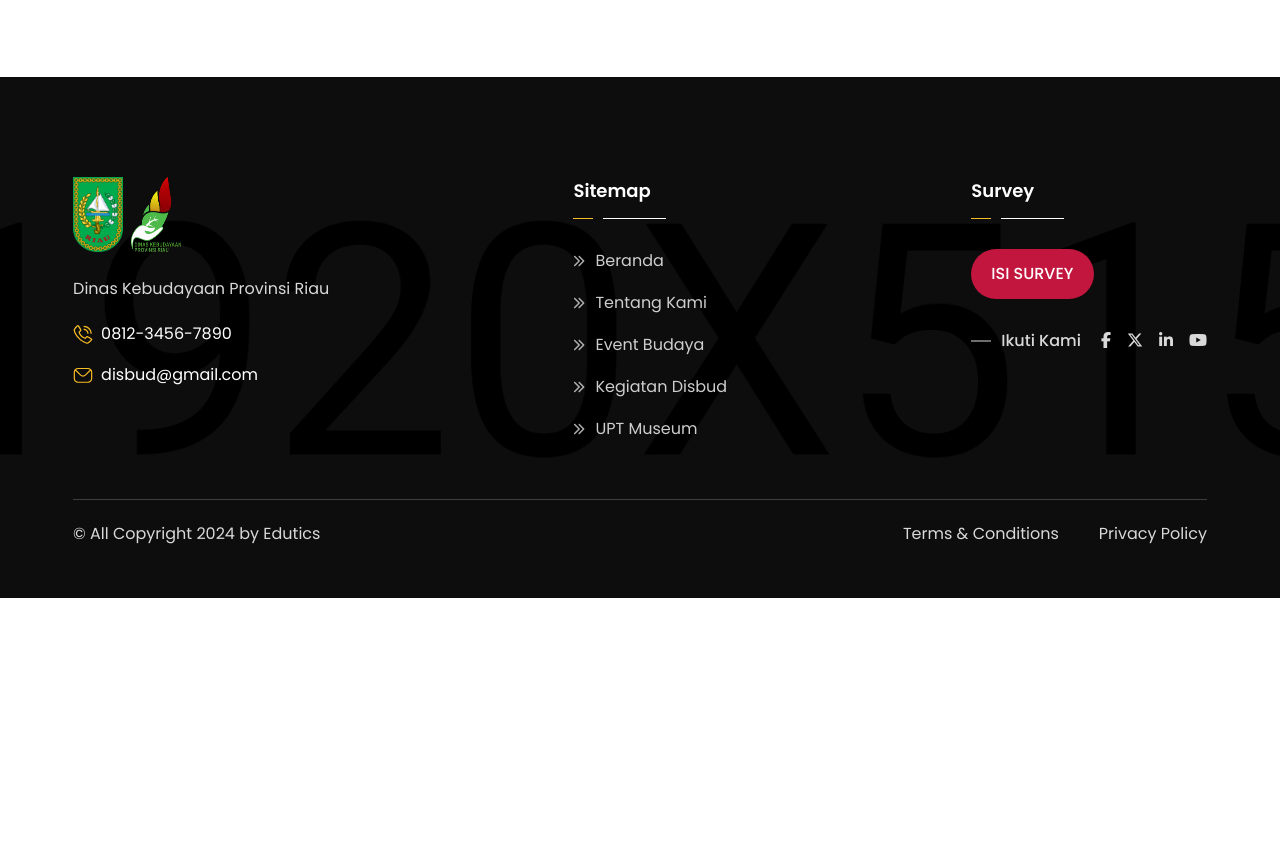
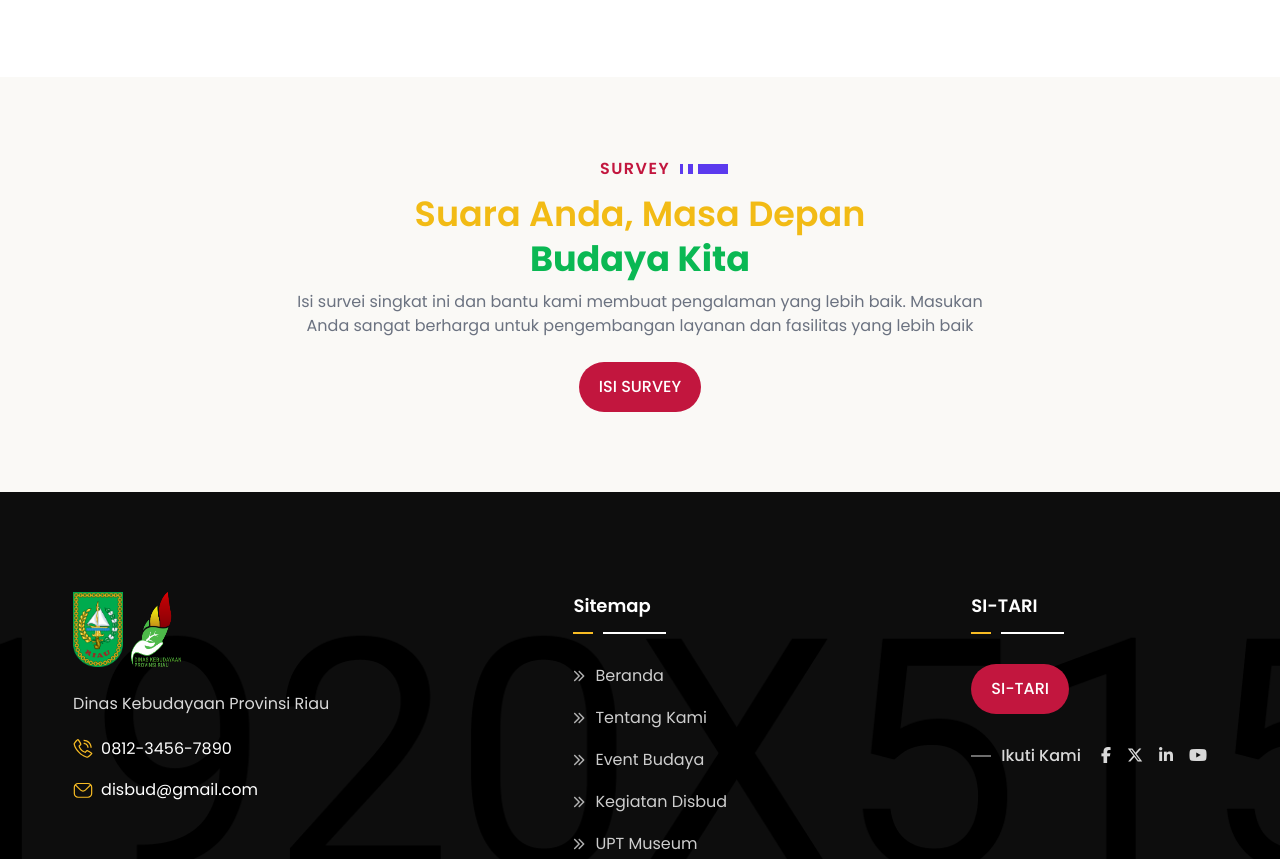
Before and after one commit to RakadityaElshando/Official-Website-Disbud, a website: page upt-museum.html in a window 1280 px wide. Shown: the part 3051-3910 px from the top of the page. Before the commit the page ends 3649 px from the top, so only its background shows below. Drawn offline with Linux system fonts and the light colour scheme.

Commit message:
Add survey section

```diff
--- a/upt-museum.html
+++ b/upt-museum.html
@@ -832,6 +832,28 @@
         </div>
       </section>
       <!-- NEWS SECTION END -->
+
+      <section class="py-[120px] xl:py-[80px] md:py-[60px] bg-edoffwhite">
+        <div
+          class="mx-[19.7%] xxxl:mx-[14.7%] xxl:mx-[9.7%] xl:mx-[3.2%] md:mx-[15px] text-center flex-col justify-center"
+        >
+          <h6 class="ed-section-sub-title">Survey</h6>
+          <h2 class="ed-section-title">
+            Suara Anda, Masa Depan <br /><span
+              class="text-edgreen font-bold relative before:absolute before:left-0 before:top-[calc(100%-6px)] before:w-[137px] before:h-[14px]"
+              >Budaya Kita</span
+            >
+          </h2>
+          <h5 class="text-gray-500 w-[60%] mt-2 mx-auto">
+            Isi survei singkat ini dan bantu kami membuat pengalaman yang lebih
+            baik. Masukan Anda sangat berharga untuk pengembangan layanan dan
+            fasilitas yang lebih baik
+          </h5>
+          <a href="" class="ed-btn to-go-to-sidebar-in-mobile lg:m-[20px] mt-6"
+            >Isi Survey</a
+          >
+        </div>
+      </section>
     </main>
 
     <!-- FOOTER SECTION START -->
@@ -942,15 +964,13 @@
             <h6
               class="font-semibold text-[18px] pb-[15px] mb-[30px] relative before:absolute before:bottom-0 before:left-0 before:h-[1.5px] before:w-[20px] before:bg-edyellow after:absolute after:bottom-0 after:left-[30px] after:h-[1.5px] after:w-[63px] after:bg-white"
             >
-              Survey
+              SI-TARI
             </h6>
             <div
               class="flex items-center gap-x-[60px] xxl:gap-x-[25px] lg:gap-x-[20px]"
             >
-              <a
-                href="survey.html"
-                class="ed-btn to-go-to-sidebar-in-mobile lg:m-[20px]"
-                >Isi Survey</a
+              <a href="" class="ed-btn to-go-to-sidebar-in-mobile lg:m-[20px]"
+                >SI-TARI</a
               >
             </div>
             <!-- footer si-tari -->
```
Also changed, not shown: src/output.css.
